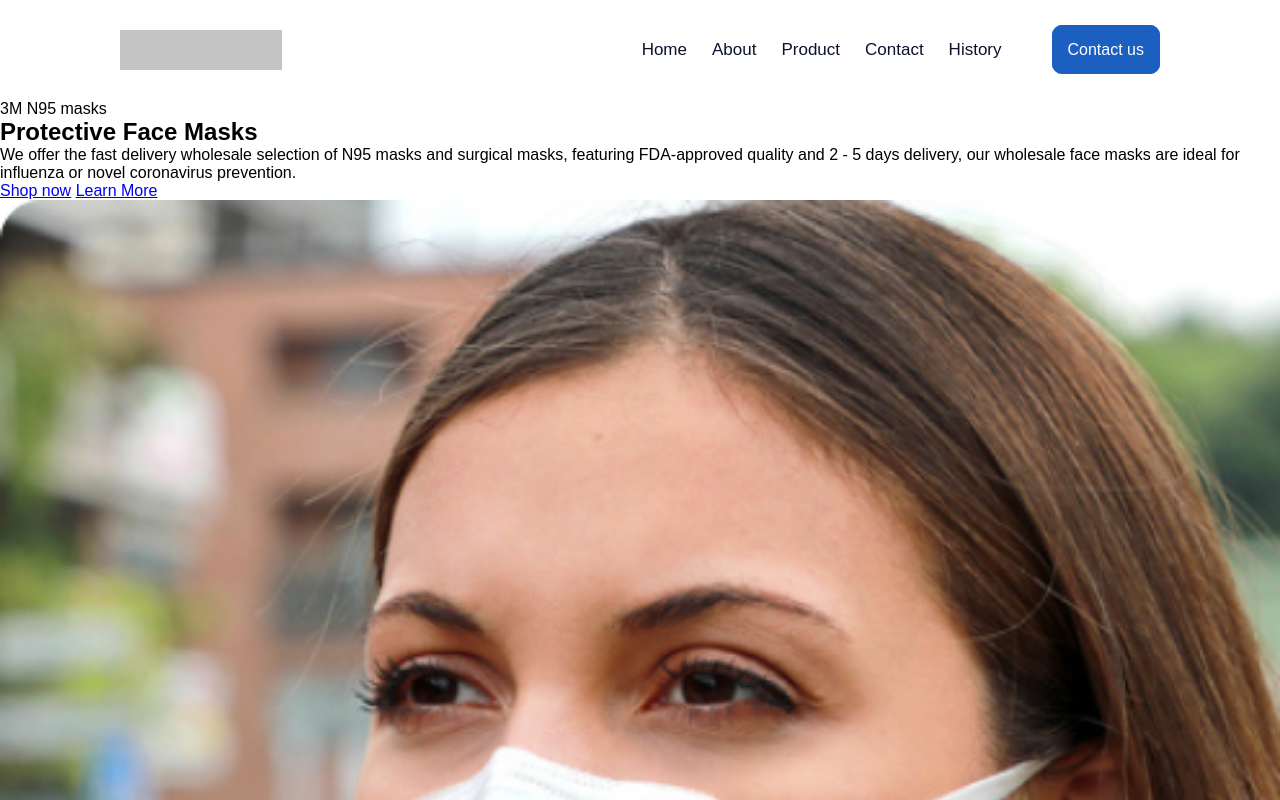
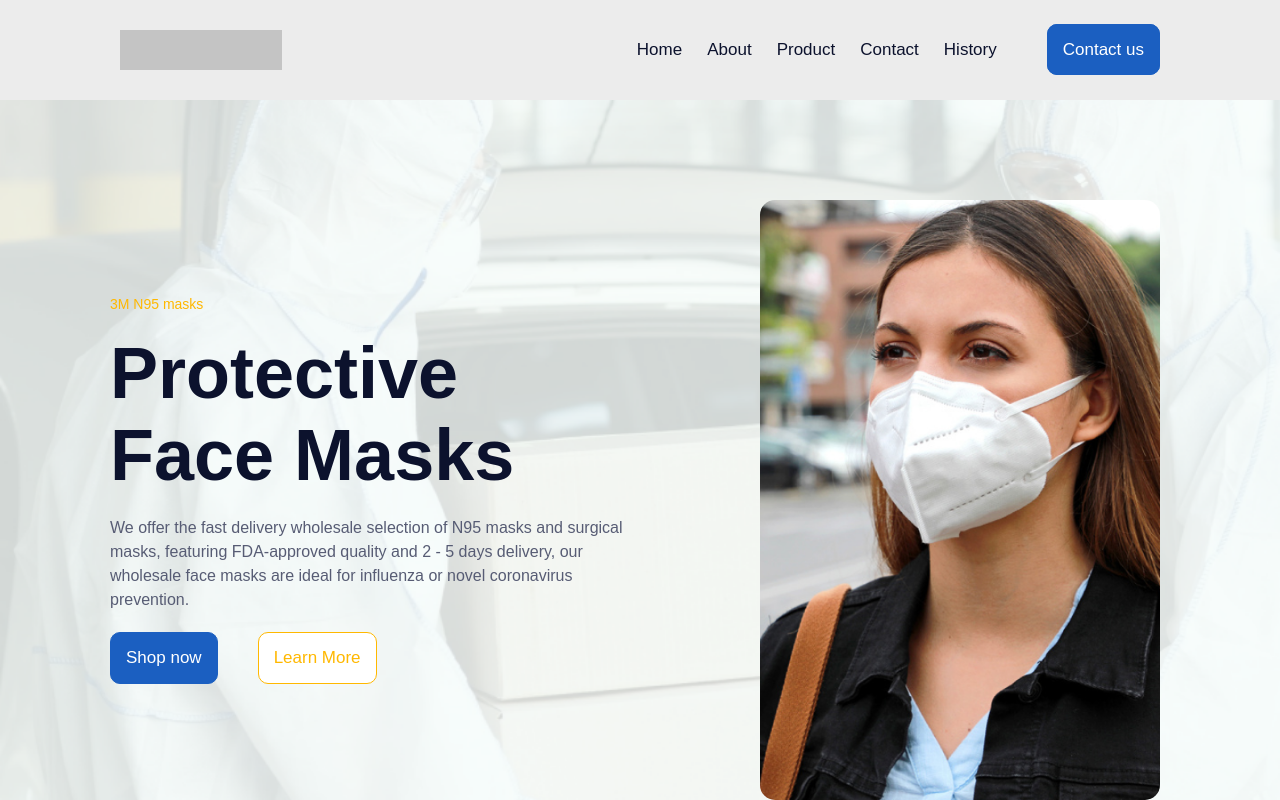
Before and after one commit to Eugenia-Burakova/Medical-mask-shop, a plain HTML site: page index.html in a window 1280 px wide. Shown: the top 800 px of the page. Drawn offline with Linux system fonts and the light colour scheme.

Commit message:
home block added

```diff
--- a/index.html
+++ b/index.html
@@ -48,20 +48,23 @@
 
     <main class="main">
         <section class="home">
+            <div class="home__banner">
                 <div class="home__content">
 
                     <div class="home__info-container">
                         <p class="home__info-mask-model">3M N95 masks</p>
-                    <h1 class="home__info-title">Protective Face Masks</h1>
-                    <p class="home__info-text">We offer the fast delivery wholesale selection of N95 masks and surgical masks, featuring
-                        FDA-approved quality and 2 - 5 days delivery, our wholesale face masks are ideal for influenza or novel
+                        <h1 class="home__info-title">Protective <br> Face Masks</h1>
+                        <p class="home__info-text">We offer the fast delivery wholesale selection of N95 masks and surgical
+                            masks, featuring
+                            FDA-approved quality and 2 - 5 days delivery, our wholesale face masks are ideal for influenza or
+                            novel
                             coronavirus
                             prevention.
                         </p>
 
                         <div class="home__info-buttons">
-                        <a class="home__info-button-shop" href="#">Shop now</a>
-                        <a class="home__info-button-more" href="#">Learn More</a>
+                            <a class="home__info-button home__info-button-shop" href="#">Shop now</a>
+                            <a class="home__info-button home__info-button-more" href="#">Learn More</a>
                         </div>
                     </div>
 
@@ -69,6 +72,7 @@
                         <img class="home__img" src="/img/home/home-main-picture.png">
                     </div>
 
+                </div>
             </div>
         </section>
 
--- a/scss/header.scss
+++ b/scss/header.scss
@@ -1,7 +1,7 @@
 @import "variables";
 
 .header__banner {
-    background-color: transparent;//background-image: url(/img/header/header-banner-background.png); //transparent?
+    background-color: $background-header-color;
 }
 
 .header__banner-container {
@@ -26,8 +26,8 @@
 }
 
 .navigation-wrapper {
-     display: flex;
-     flex-direction: column;
+    display: flex;
+    flex-direction: column;
     justify-content: center;
     align-items: center;
 }
@@ -66,7 +66,7 @@
         left: 0;
         width: 100%;
         height: 100%;
-        background-color: $background-burger-color;
+        background: $background-burger-color;
         transition: top 0.5s ease-in;
         padding: 15px 24px 50px 24px;
         overflow: hidden;
@@ -224,6 +224,7 @@
 .navigation-contact-button {
     background-color: $button-dark-color;
     color: white;
+    font-size: 17px;
     border-radius: 10px;
     border-color: $button-dark-color;
     border-width: 1px;
--- a/scss/home.scss
+++ b/scss/home.scss
@@ -1 +1,150 @@
 @import "variables";
+
+.home {
+    background-color: $background-main-color;
+}
+
+.home__banner {
+    background-image: url("/img/home/home-background.png");
+    background-size: cover;
+    background-position: 40%;
+    background-attachment: fixed;
+}
+
+.home__content {
+    max-width: 1200px;
+    padding: 100px 40px 100px 40px;
+}
+
+.home__info-mask-model {
+    color: $button-light-color;
+    font-size: 14px;
+}
+
+.home__info-title {
+    color: $text-title-color;
+    font-size: 44px;
+    margin-top: 20px;
+}
+
+.home__info-text {
+    color: $text-main-color;
+    font-size: 16px;
+    line-height: 1.5rem;
+    margin-top: 20px;
+}
+
+.home__info-buttons {
+    display: flex;
+    flex-direction: row;
+    justify-content: center;
+    gap: 40px;
+    margin-top: 20px;
+    margin-bottom: 20px;
+}
+
+.home__info-button {
+    font-size: 17px;
+    border-radius: 10px;
+    border-width: 1px;
+    border-style: solid;
+    padding: 15px;
+    text-decoration: none;
+    text-align: center;
+    transition: 1s;
+}
+
+.home__info-button-shop {
+    background-color: $button-dark-color;
+    color: $button-hover-color;
+    border-color: $button-dark-color;
+}
+
+.home__info-button-shop:hover {
+    background-color: $button-hover-color;
+    color: $button-dark-color;
+}
+
+.home__info-button-more {
+    background-color: $button-hover-color;
+    color: $button-light-color;
+    border-color: $button-light-color;
+}
+
+.home__info-button-more:hover {
+    background-color: $button-light-color;
+    color: $button-hover-color;
+}
+
+.home__img {
+    border-radius: 15px;
+    margin-top: 40px;
+}
+
+//mixins
+@mixin responsive($size) {
+    $query: map-get($breakpoints, $size);
+
+    @media screen and (min-width: $query) { //min-width
+        @content;
+    }
+}
+
+@mixin with-content($content) {
+    @content;
+}
+
+.home__content {
+    @include responsive('medium') {
+        display: grid;
+        grid-template-columns: 50% auto;
+        gap: 40px;
+    }
+}
+
+.home__info-container {
+    @include responsive('medium') {
+        display: grid;
+        align-self: center;
+        padding-left: 30px;
+    }
+}
+
+.home__info-title {
+    @include responsive('medium') {
+        font-size: 72px;
+    }
+}
+
+.home__info-buttons {
+    @include responsive('medium') {
+        display: flex;
+        justify-content: start;
+    }
+}
+
+.home__img {
+    @include responsive('medium') {
+        max-width: 400px;
+    }
+}
+
+.home__banner {
+    @include responsive('large'){
+        display: flex;
+        justify-content: center;
+    }
+}
+
+.home__img-container {
+    @include responsive('large') {
+        display: flex;
+        justify-content: flex-end;
+    }
+}
+
+.home__img {
+    @include responsive('large') {
+        margin: 0 40px 0 0;
+    }
+}
--- a/scss/variables.scss
+++ b/scss/variables.scss
@@ -1,6 +1,7 @@
 // colours
 $background-main-color: white;
-$background-burger-color: #dedede;
+$background-burger-color: rgba(222, 222, 222, 0.95);
+$background-header-color: rgba(234, 234, 234, 0.9);
 $text-main-color: #575C74;
 $text-title-color: #0C122D;
 $button-light-color: #FFB800;
@@ -9,7 +10,7 @@ $button-hover-color: white;
 
 
 //variables for breakpoints
-$mobile-landscape: 568px;
+$mobile-landscape: 480px;
 $tablet: 768px;
 $desktop: 992px;
 
```
Also changed, not shown: css/header.css, css/home.css, 2 other files. Lines whose indentation alone changed are shown as unchanged.
